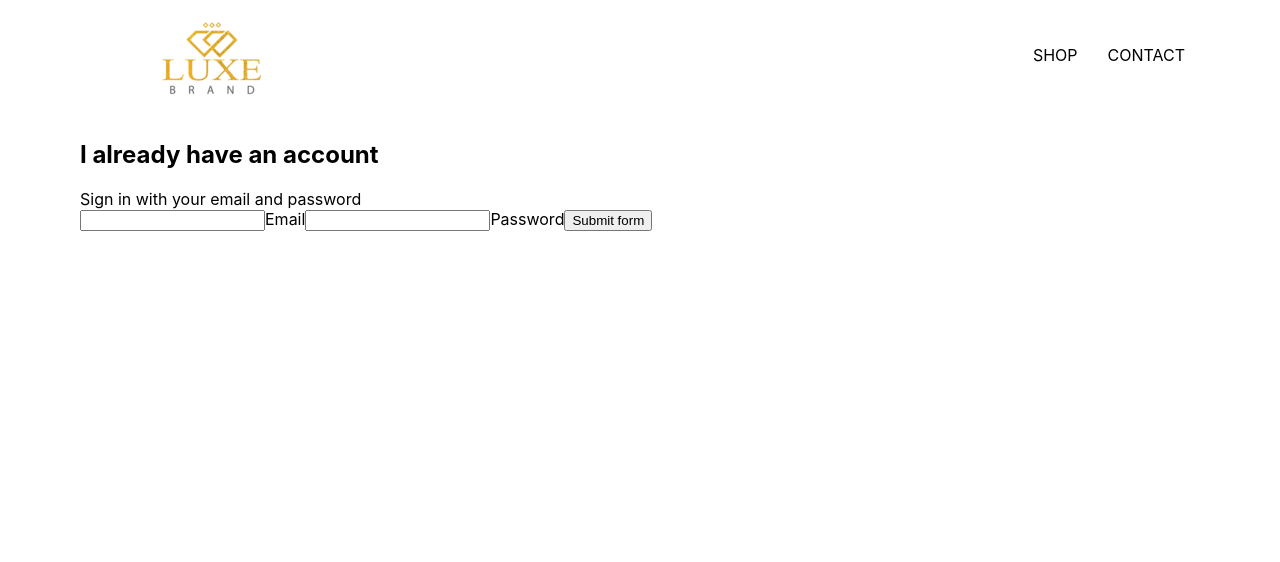
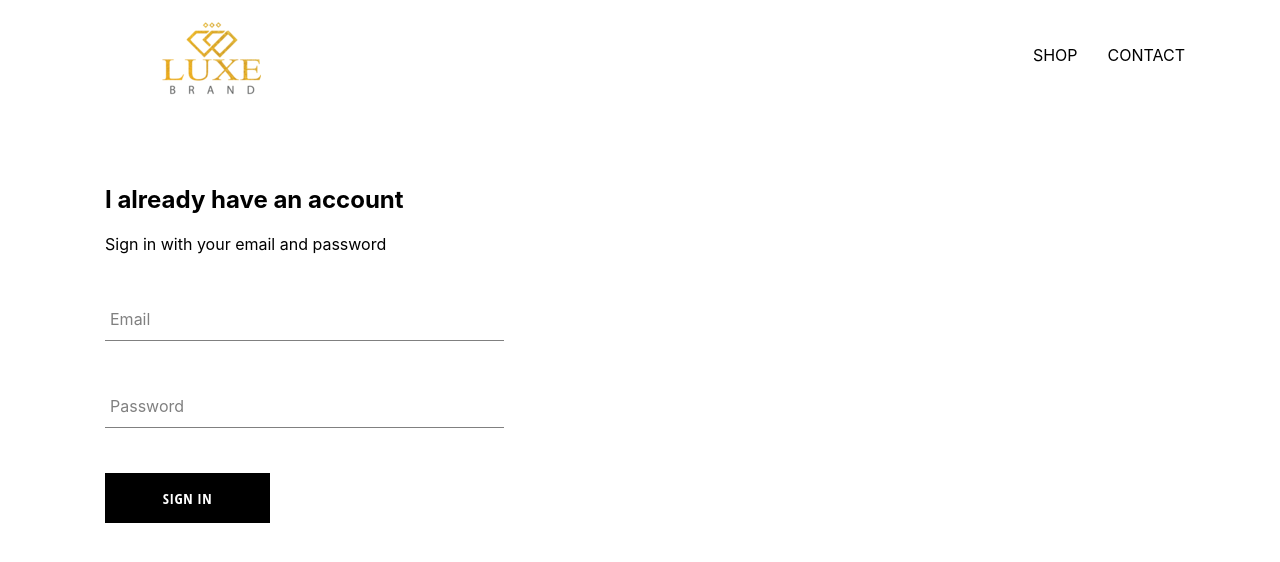
Before and after one commit to lartsarl/luxe-clothing, a React (Create React App) app: page /signin in a window 1280 px wide. Shown: the top 562 px of the page. Built offline with nearby package versions, Linux system fonts and the light colour scheme; a web font is replaced by a local one.

Commit message:
Implemented styling SignIn component, form-input component and created button component

```diff
--- /dev/null
+++ b/src/components/custom-button/custom-button.component.jsx
@@ -0,0 +1,10 @@
+import React from 'react';
+import './custom-button.styles.scss';
+
+const CustomButton = ({children, ...otherProps}) => (
+    <button className='custom-button' {...otherProps}>
+        {children}
+    </button>
+)
+
+export default CustomButton;
--- /dev/null
+++ b/src/components/custom-button/custom-button.styles.scss
@@ -0,0 +1,22 @@
+.custom-button {
+    min-width: 165px;
+    width: auto;
+    height: 50px;
+    letter-spacing: 0.5px;
+    line-height: 50px;
+    padding: 0 35px 0 35px;
+    font-size: 15px;
+    background-color: black;
+    color: white;
+    text-transform: uppercase;
+    font-family: 'Open Sans Condensed';
+    font-weight: bolder;
+    border: none;
+    cursor: pointer;
+
+    &:hover {
+      background-color: white;
+      color: black;
+      border: 1px solid black;
+    }
+  }
--- /dev/null
+++ b/src/components/form-input/form-input.component.jsx
@@ -0,0 +1,11 @@
+import React from 'react';
+import './form-input.styles.scss';
+
+const FormInput = ({handleChange, label, ...otherProps}) => (
+    <div className='group'>
+        <input className='form-input' onChange={handleChange} {...otherProps}></input>
+        {label?(<label className={`${otherProps.value.length ? 'shrink' : ''} form-input-label`}>{label}</label>): null}
+    </div>
+)
+
+export default FormInput;
--- /dev/null
+++ b/src/components/form-input/form-input.styles.scss
@@ -0,0 +1,54 @@
+$sub-color: grey;
+$main-color: black;
+
+@mixin shrinkLabel {
+  top: -14px;
+  font-size: 12px;
+  color: $main-color;
+}
+
+.group {
+  position: relative;
+  margin: 45px 0;
+
+  .form-input {
+    background: none;
+    background-color: white;
+    color: $sub-color;
+    font-size: 18px;
+    padding: 10px 10px 10px 5px;
+    display: block;
+    width: 100%;
+    border: none;
+    border-radius: 0;
+    border-bottom: 1px solid $sub-color;
+    margin: 25px 0;
+
+    &:focus {
+      outline: none;
+    }
+
+    &:focus ~ .form-input-label {
+      @include shrinkLabel();
+    }
+  }
+
+  input[type='password'] {
+    letter-spacing: 0.3em;
+  }
+
+  .form-input-label {
+    color: $sub-color;
+    font-size: 16px;
+    font-weight: normal;
+    position: absolute;
+    pointer-events: none;
+    left: 5px;
+    top: 10px;
+    transition: 300ms ease all;
+
+    &.shrink {
+      @include shrinkLabel();
+    }
+  }
+}
--- a/src/components/sign-in/sign-in.component.jsx
+++ b/src/components/sign-in/sign-in.component.jsx
@@ -1,5 +1,7 @@
 import React from 'react';
-import './sign-in.styles.scss'
+import FormInput from '../form-input/form-input.component'
+import CustomButton from '../custom-button/custom-button.component'
+import './sign-in.styles.scss';
 
 class SignIn extends React.Component{
     constructor(props){
@@ -30,11 +32,9 @@
                 <span>Sign in with your email and password</span>
 
                 <form onSubmit={this.handleSubmit}>
-                    <input name='email' value={this.state.email} onChange={this.handleChange} required></input>
-                    <label>Email</label>
-                    <input name='password' value={this.state.password} onChange={this.handleChange} required></input>
-                    <label>Password</label>
-                    <input type='submit' value='Submit form'></input>
+                    <FormInput name='email' value={this.state.email} handleChange={this.handleChange} label='Email' required></FormInput>
+                    <FormInput name='password' value={this.state.password} handleChange={this.handleChange} label='Password' required></FormInput>
+                    <CustomButton type='submit'> SIGN IN</CustomButton>
                 </form>
             </div>
         )
--- a/src/components/sign-in/sign-in.styles.scss
+++ b/src/components/sign-in/sign-in.styles.scss
@@ -0,0 +1,10 @@
+.sign-in{
+    padding: 25px;
+    width: 30vw;
+    display: flex;
+    flex-direction: column;
+
+    .title{
+        margin: 10px 0px;
+    }
+}
```
